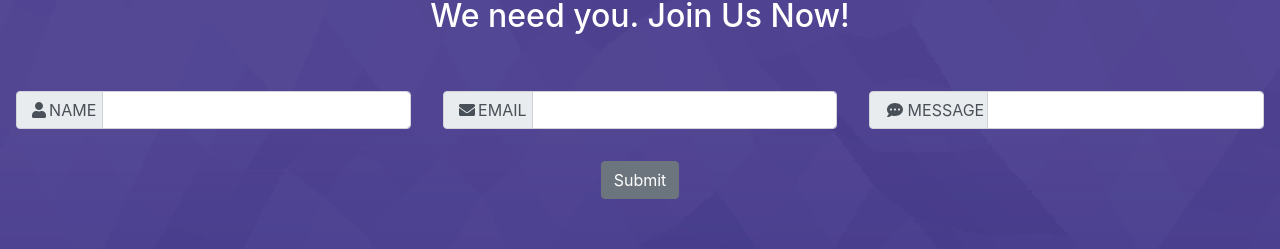
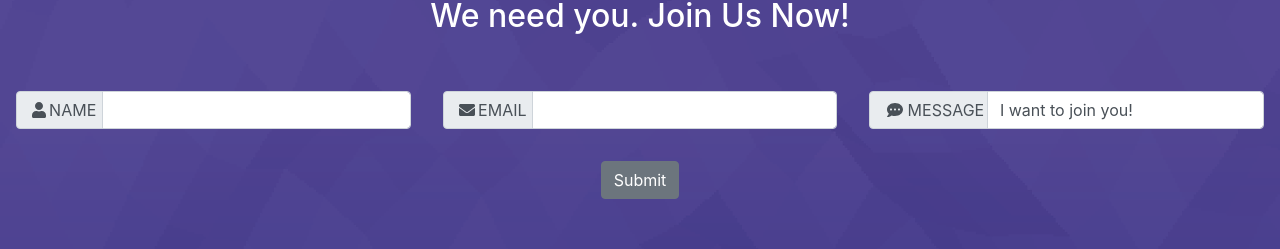
Before and after one commit to fire3chan/hksbu-web, a React (Create React App) app: page / in a window 1280 px wide. Shown: the part 1936-2185 px from the top of the page. Built offline with nearby package versions, Linux system fonts and the light colour scheme.

Commit message:
Fire change no sticky header, add cloud url to join us

```diff
--- a/src/component/Header.js
+++ b/src/component/Header.js
@@ -15,7 +15,7 @@ class Header extends React.Component {
 
   render() {
     return (
-      <header className="header sticky-top">
+      <header className="header">
         <div className="container">
           <div className="row">
             <div className="site-title col-6 col-md-3 header-item">
--- a/src/component/JoinUs.js
+++ b/src/component/JoinUs.js
@@ -13,6 +13,7 @@ class JoinUs extends React.Component {
             <div className="join-us">
                 <a name="JoinUs"></a>
                 <h2 className="join-us-title">We need you. Join Us Now!</h2>
+                <form action="https://hksbu-googlesheet.herokuapp.com/sendData" target="_blank">
                     <div className="row join-us-row">
                         <div className="col-12 col-md-4 join-us-input-group">
                             <div className="input-group mb-3">
@@ -20,7 +21,7 @@ class JoinUs extends React.Component {
                                     <span className="input-group-text" id="basic-addon3">
                                         <FontAwesomeIcon className="join-us-icon" icon={faUser} />NAME</span>
                                 </div>
-                            <input type="text" className="form-control" id="basic-url" aria-describedby="basic-addon3" />
+                                <input type="text" className="form-control" id="basic-url" aria-describedby="basic-addon3" name="name" />
                             </div>
                         </div>
                         <div className="col-12 col-md-4 join-us-input-group">
@@ -28,7 +29,7 @@ class JoinUs extends React.Component {
                                 <div className="input-group-prepend">
                                     <span className="input-group-text" id="basic-addon3"><FontAwesomeIcon className="join-us-icon" icon={faEnvelope} />EMAIL</span>
                                 </div>
-                            <input type="text" className="form-control" id="basic-url" aria-describedby="basic-addon3" />
+                                <input type="text" className="form-control" id="basic-url" aria-describedby="basic-addon3" name="email" />
                             </div>
                         </div>
                         <div className="col-12 col-md-4 join-us-input-group">
@@ -36,11 +37,14 @@ class JoinUs extends React.Component {
                                 <div className="input-group-prepend">
                                     <span className="input-group-text" id="basic-addon3"><FontAwesomeIcon className="join-us-icon" icon={faCommentDots} />MESSAGE</span>
                                 </div>
-                            <input type="text" className="form-control" id="basic-url" aria-describedby="basic-addon3" />
+                                <input type="text" className="form-control" id="basic-url" aria-describedby="basic-addon3" name="message" value="I want to join you!" />
                             </div>
                         </div>
                     </div>
-                <div><button type="button" className="btn btn-secondary">Submit</button></div>
+                    <div>
+                        <button type="submit" className="btn btn-secondary">Submit</button>
+                    </div>
+                </form>
                 <ContactUs />
 
             </div>
```
Lines whose indentation alone changed are shown as unchanged.
